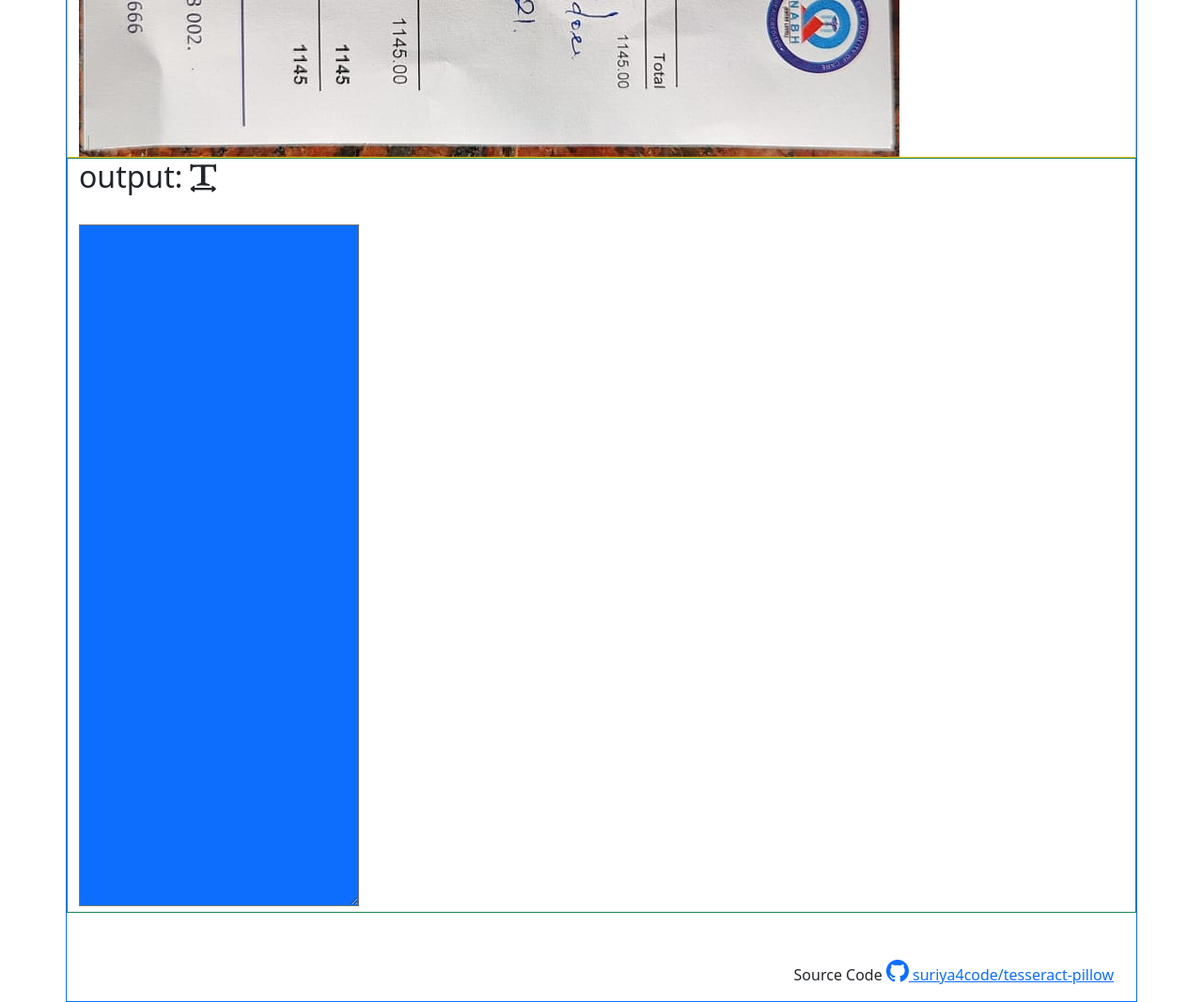
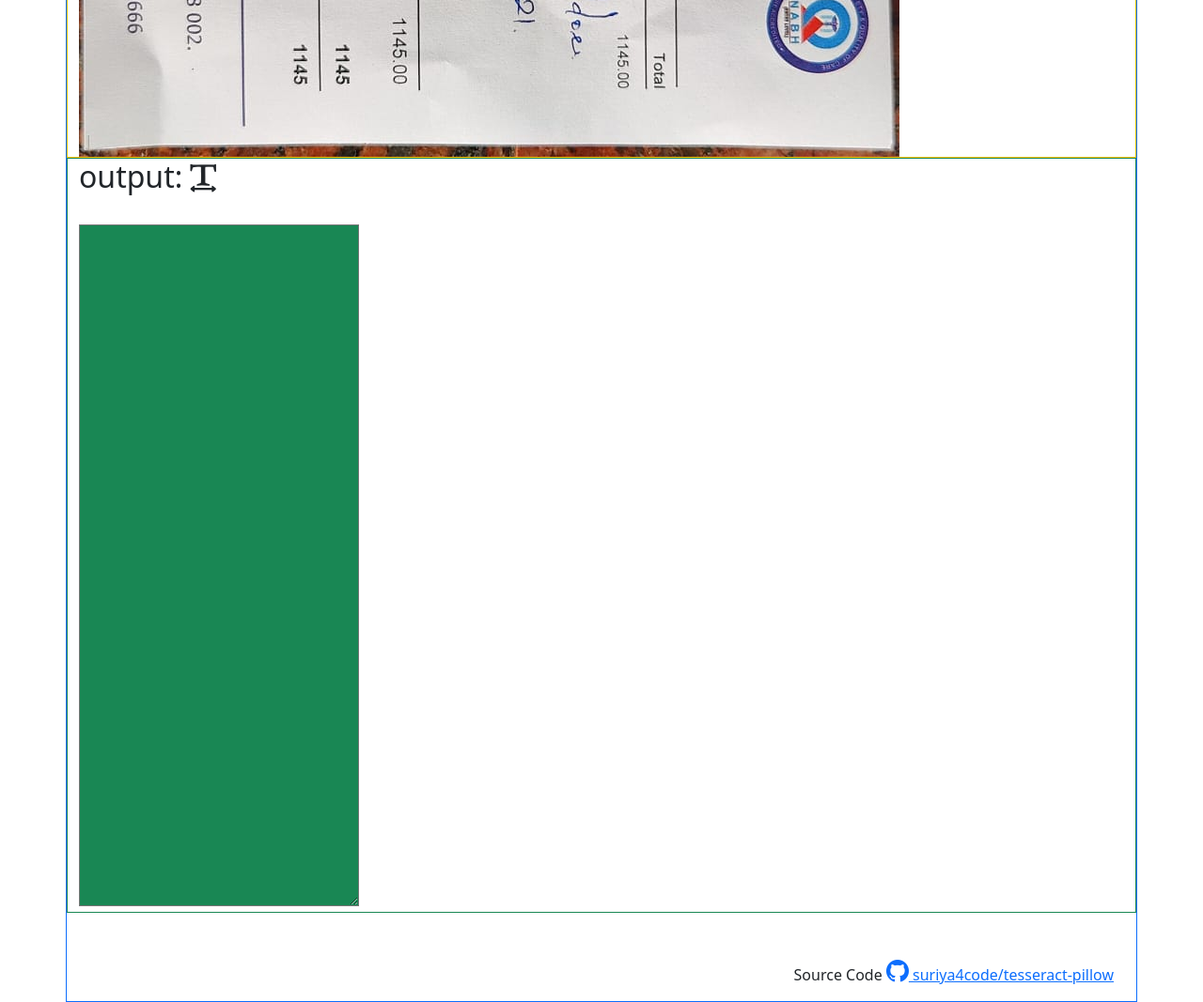
Before and after one commit to suriya4code/tesseract-pillow, a Flask app: template templates/result.html in a window 1280 px wide. Shown: the part 1475-2542 px from the top of the page at 94% size. Run offline with Flask 2, Linux system fonts and the light colour scheme; the template is opened without the code that fills it, so the values that code supplies are empty; some libraries are stand-ins or nearby versions.

Commit message:
Update result.html

```diff
--- a/templates/result.html
+++ b/templates/result.html
@@ -48,7 +48,7 @@
                     <div class="col border border-success">
                         <h2>output: <i class="fa fa-text-width" aria-hidden="true"></i> </h2>
                         <br>
-                        <textarea name="ocrtext" id="" cols="30" rows="30" class="bg-primary">
+                        <textarea name="ocrtext" id="" cols="30" rows="30" class="bg-success">
                             {{outputtxt}}
                         </textarea>
                     </div>
```
